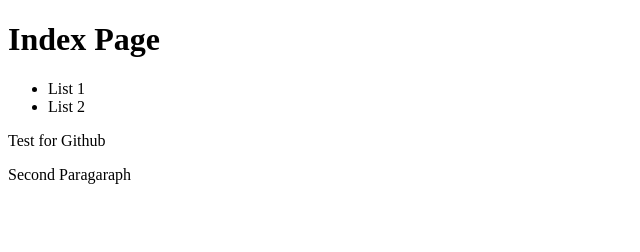
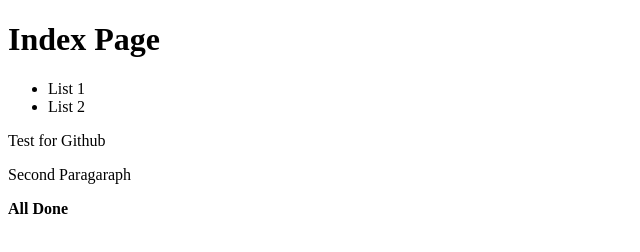
Before and after one commit to RajuSaha1693/HTML-Testing, a plain HTML site: page index.html in a window 1280 px wide. Shown: the full height of the page, 0-640 px from the left. Drawn offline with Linux system fonts and the light colour scheme.

Commit message:
All done

```diff
--- a/index.html
+++ b/index.html
@@ -12,5 +12,6 @@
 	</ul>
 	<p> Test for Github</p>
 	<p> Second Paragaraph</p>
+	<b>All Done</b>
 </body>
 </html>
```
